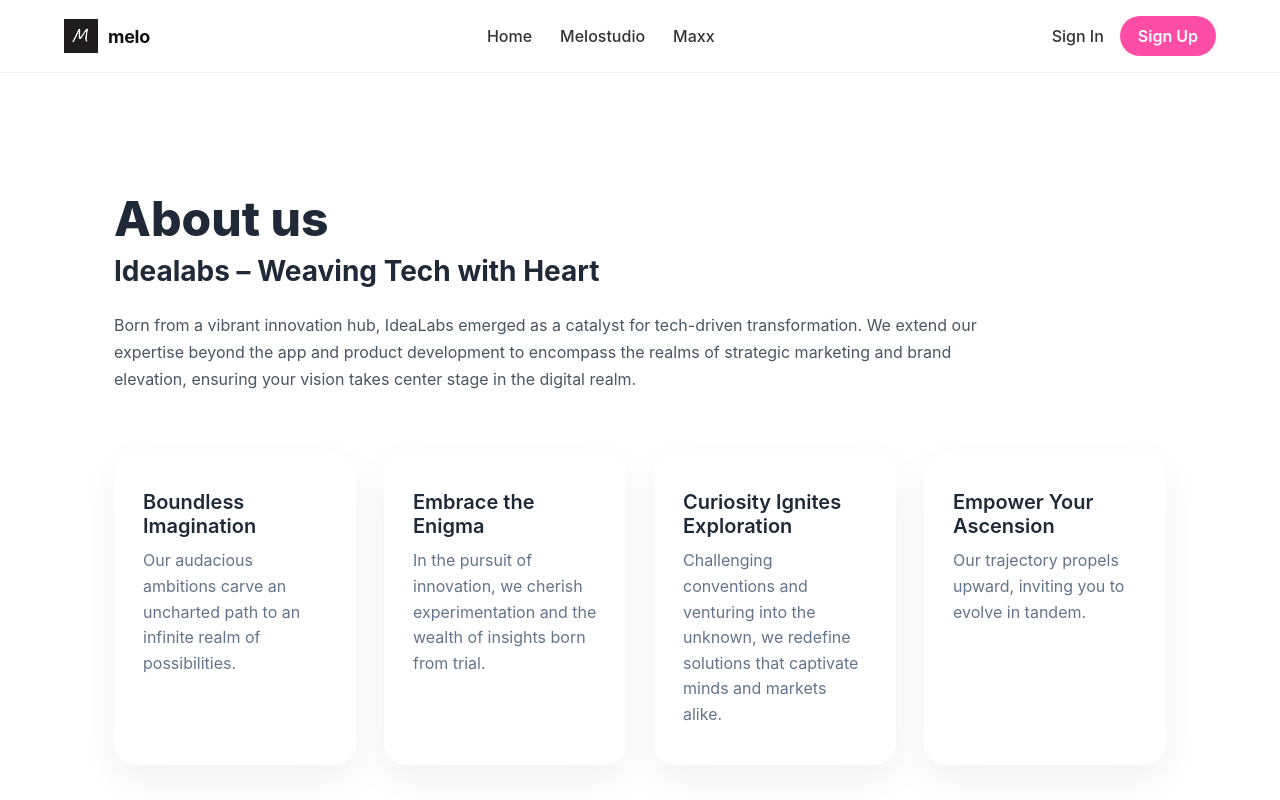
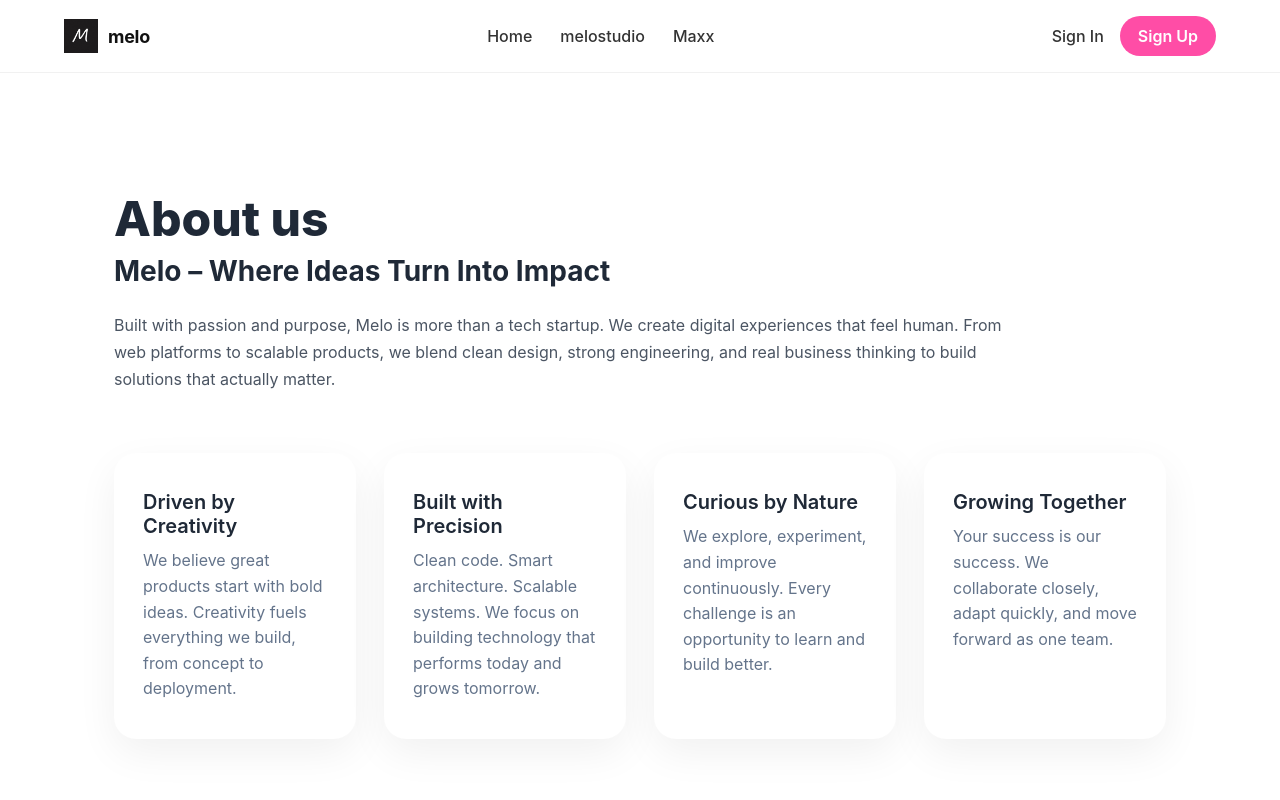
Before and after one commit to Tanishq-vhd/Melo-Logo-Studio-Clean, a React (Create React App) app in the folder frontend/: page /about in a window 1280 px wide. Shown: the top 800 px of the page. Built offline with nearby package versions, Linux system fonts and the light colour scheme.

Commit message:
Updated About section for Melo

```diff
--- a/frontend/src/components/Navbar.jsx
+++ b/frontend/src/components/Navbar.jsx
@@ -21,7 +21,7 @@ export default function Navbar() {
         <Link to="/" className="logo">
           <img
             src={logo}
-            alt="Melo"
+            alt="melo"
             className="brand-logo"
           />
           <span className="brand-name">melo</span>
@@ -29,7 +29,7 @@ export default function Navbar() {
 
         <nav className="nav-links">
           <NavLink to="/" end>Home</NavLink>
-          <NavLink to="/Melostudio">Melostudio</NavLink>
+          <NavLink to="/melostudio">melostudio</NavLink>
           <NavLink to="/Maxx">Maxx</NavLink>
         </nav>
 
--- a/frontend/src/pages/AboutUs.jsx
+++ b/frontend/src/pages/AboutUs.jsx
@@ -12,47 +12,49 @@ export default function AboutUs() {
       {/* HEADER */}
       <h1>About us</h1>
       <h2 className="sub-heading">
-        Idealabs – Weaving Tech with Heart
+        Melo – Where Ideas Turn Into Impact
       </h2>
 
       <p>
-        Born from a vibrant innovation hub, IdeaLabs emerged as a catalyst for
-        tech-driven transformation. We extend our expertise beyond the app and
-        product development to encompass the realms of strategic marketing and
-        brand elevation, ensuring your vision takes center stage in the digital
-        realm.
+        Built with passion and purpose, Melo is more than a tech startup.
+        We create digital experiences that feel human.
+        From web platforms to scalable products, we blend clean design,
+        strong engineering, and real business thinking to build solutions
+        that actually matter.
       </p>
 
       {/* FEATURES */}
       <div className="feature-grid">
         <div className="feature-card">
-          <h3>Boundless Imagination</h3>
+          <h3>Driven by Creativity</h3>
           <p>
-            Our audacious ambitions carve an uncharted path to an infinite
-            realm of possibilities.
+            We believe great products start with bold ideas. Creativity fuels everything we build,
+            from concept to deployment.
           </p>
         </div>
 
         <div className="feature-card">
-          <h3>Embrace the Enigma</h3>
+          <h3>Built with Precision</h3>
           <p>
-            In the pursuit of innovation, we cherish experimentation and the
-            wealth of insights born from trial.
+            Clean code. Smart architecture. Scalable systems.
+            We focus on building technology that performs today and
+            grows tomorrow.
           </p>
         </div>
 
         <div className="feature-card">
-          <h3>Curiosity Ignites Exploration</h3>
+          <h3>Curious by Nature</h3>
           <p>
-            Challenging conventions and venturing into the unknown, we redefine
-            solutions that captivate minds and markets alike.
+            We explore, experiment, and improve continuously.
+            Every challenge is an opportunity to learn and build better.
           </p>
         </div>
 
         <div className="feature-card">
-          <h3>Empower Your Ascension</h3>
+          <h3>Growing Together</h3>
           <p>
-            Our trajectory propels upward, inviting you to evolve in tandem.
+            Your success is our success. We collaborate closely, adapt
+            quickly, and move forward as one team.
           </p>
         </div>
       </div>
```
